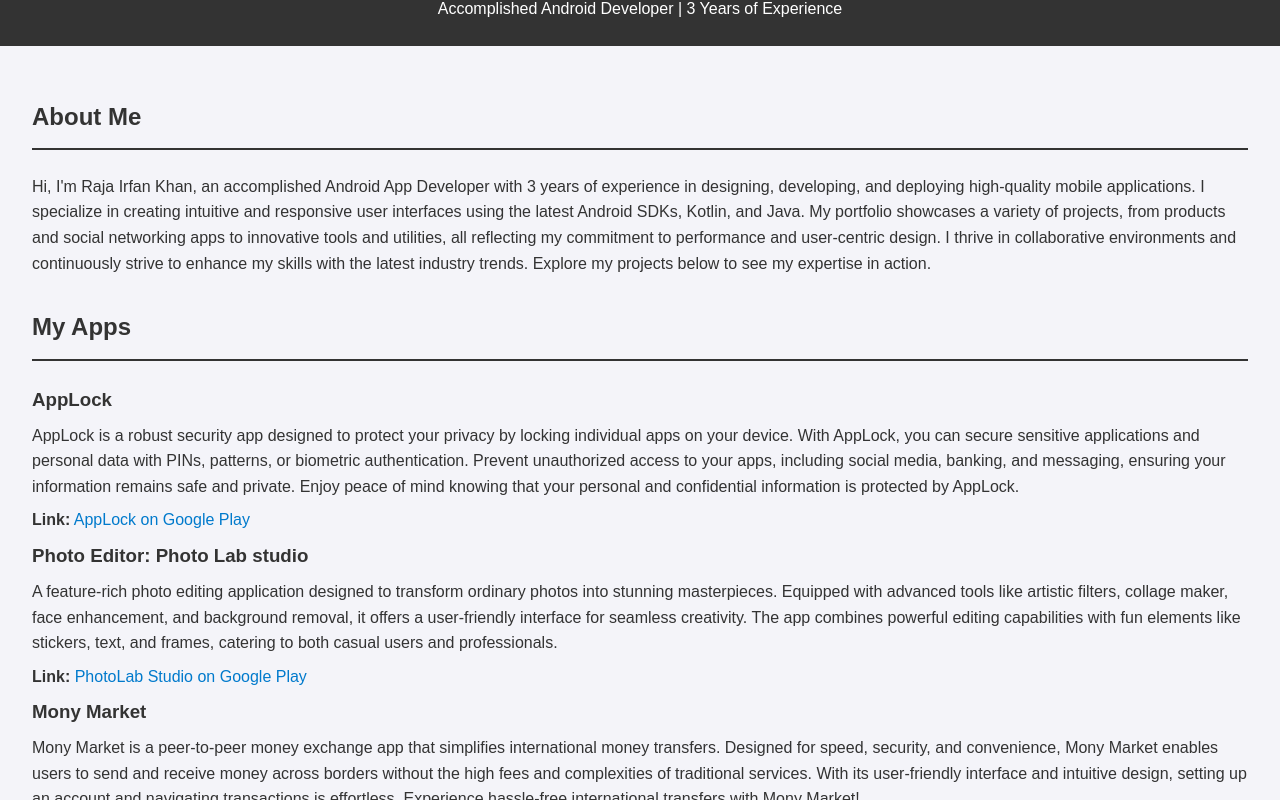
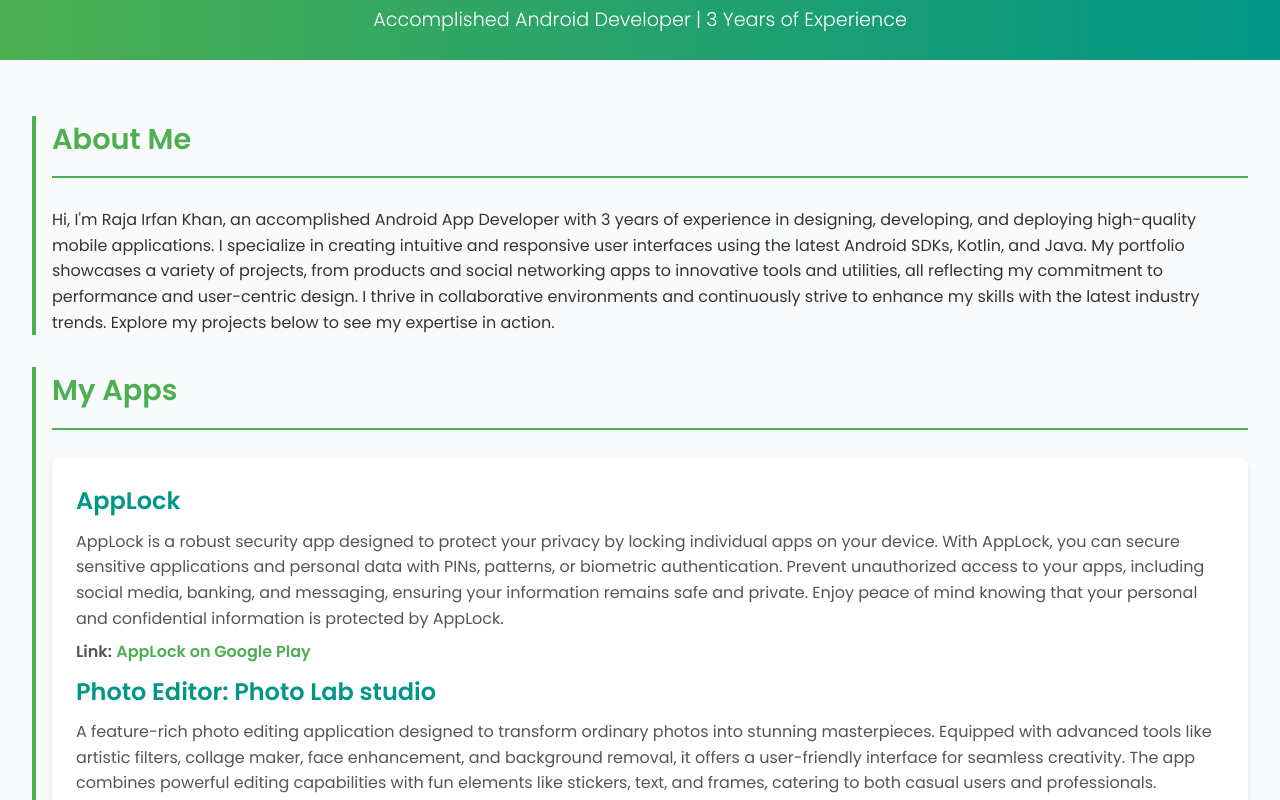
Before and after one commit to DevIrfan0900/DevIrfan0900.github.io, a plain HTML site: page index.html in a window 1280 px wide. Shown: the part 100-900 px from the top of the page. Drawn offline with Linux system fonts and the light colour scheme.

Commit message:
Update index.html

```diff
--- a/index.html
+++ b/index.html
@@ -3,61 +3,81 @@
 <head>
     <meta charset="UTF-8">
     <meta name="viewport" content="width=device-width, initial-scale=1.0">
-    <title>Raja Irfan Khan | Android Developer Portfolio</title>
+    <title>Irfan Khan | Android Developer Portfolio</title>
+    <link href="https://fonts.googleapis.com/css2?family=Poppins:wght@300;400;600&display=swap" rel="stylesheet">
     <style>
         body {
-            font-family: Arial, sans-serif;
+            font-family: 'Poppins', sans-serif;
             margin: 0;
             padding: 0;
             line-height: 1.6;
-            background-color: #f4f4f9;
+            background-color: #f9fafc;
             color: #333;
         }
         header, footer {
-            background: #333;
+            background: linear-gradient(90deg, #4CAF50, #009688);
             color: #fff;
             text-align: center;
             padding: 1.5em 0;
         }
         header h1 {
             margin: 0;
-            font-size: 2.5em;
+            font-size: 2.8em;
+            font-weight: 600;
         }
         header p {
             margin: 0.5em 0 0;
+            font-size: 1.2em;
+            font-weight: 300;
         }
         main {
             padding: 2em;
         }
         section {
             margin-bottom: 2em;
+            border-left: 4px solid #4CAF50;
+            padding-left: 1em;
         }
         h2 {
-            border-bottom: 2px solid #333;
+            border-bottom: 2px solid #4CAF50;
             padding-bottom: 0.5em;
             margin-bottom: 1em;
+            font-size: 1.8em;
+            color: #4CAF50;
         }
         .project {
             margin-bottom: 1.5em;
+            background-color: #ffffff;
+            box-shadow: 0px 4px 6px rgba(0, 0, 0, 0.1);
+            border-radius: 8px;
+            padding: 1.5em;
         }
         .project h3 {
             margin: 0;
+            font-size: 1.5em;
+            color: #009688;
         }
         .project p {
             margin: 0.5em 0;
+            font-size: 1em;
+            color: #555;
         }
         .project a {
-            color: #007acc;
+            color: #4CAF50;
             text-decoration: none;
+            font-weight: 600;
         }
         .project a:hover {
             text-decoration: underline;
         }
         footer p {
             margin: 0.5em 0;
+            font-size: 1em;
+            font-weight: 300;
         }
     </style>
 </head>
+
 <body>
     <header>
         <h1>Raja Irfan Khan</h1>
```
